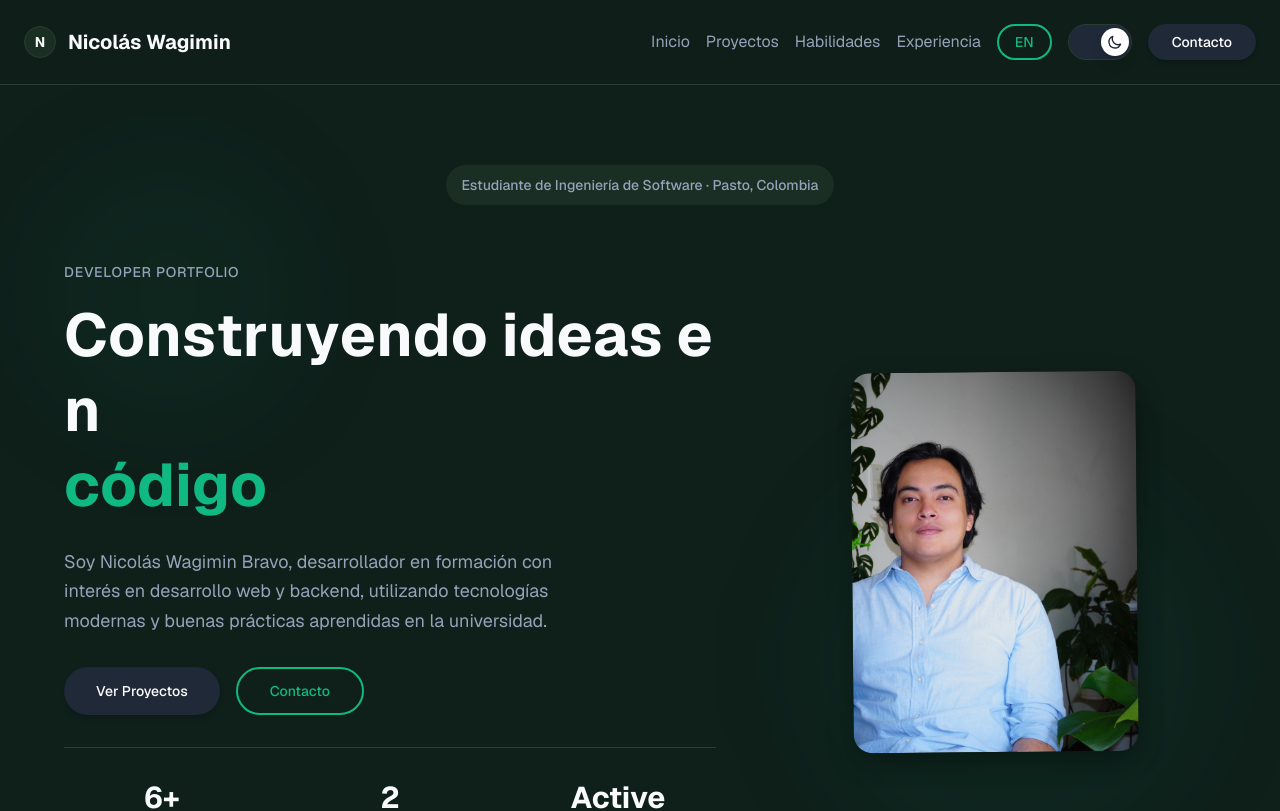
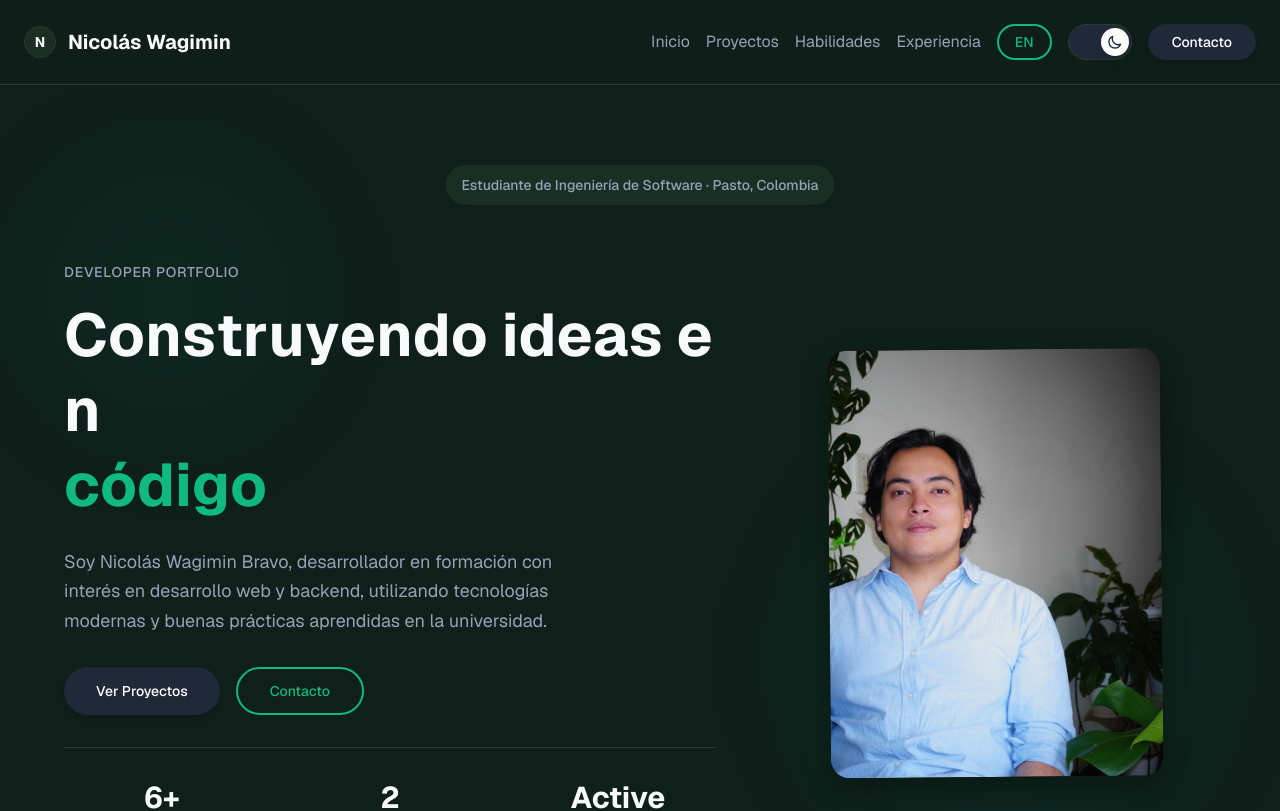
Before and after one commit to nicolaswagimin/nicolaswagimin_repo, a Next.js app: page / in a window 1280 px wide. Shown: the top 811 px of the page. Built offline with nearby package versions, Linux system fonts and the light colour scheme; no server answers.

Commit message:
feat: mejorar centrado de imágenes en Stack
- Asegurar que object-position center esté aplicado
- Aumentar tamaño de las tarjetas para mejor visualización (350x450px)
- Mantener object-fit cover para llenar el espacio
- Mejorar visualización de las imágenes centradas

```diff
--- a/src/components/HeroSection.tsx
+++ b/src/components/HeroSection.tsx
@@ -118,7 +118,7 @@ export function HeroSection() {
                     randomRotation={true}
                     sensitivity={180}
                     sendToBackOnClick={false}
-                    cardDimensions={{ width: 300, height: 400 }}
+                    cardDimensions={{ width: 350, height: 450 }}
                     cardsData={[
                       { id: 1, img: "/images/IMG_0276.jpg" },
                       { id: 2, img: "/images/IMG_0273.jpg" }
--- a/src/components/Stack.css
+++ b/src/components/Stack.css
@@ -24,9 +24,6 @@
   height: 100%;
   overflow: hidden;
   background: hsl(var(--muted) / 0.3);
-  display: flex;
-  align-items: center;
-  justify-content: center;
 }
 
 .card-image {
```
